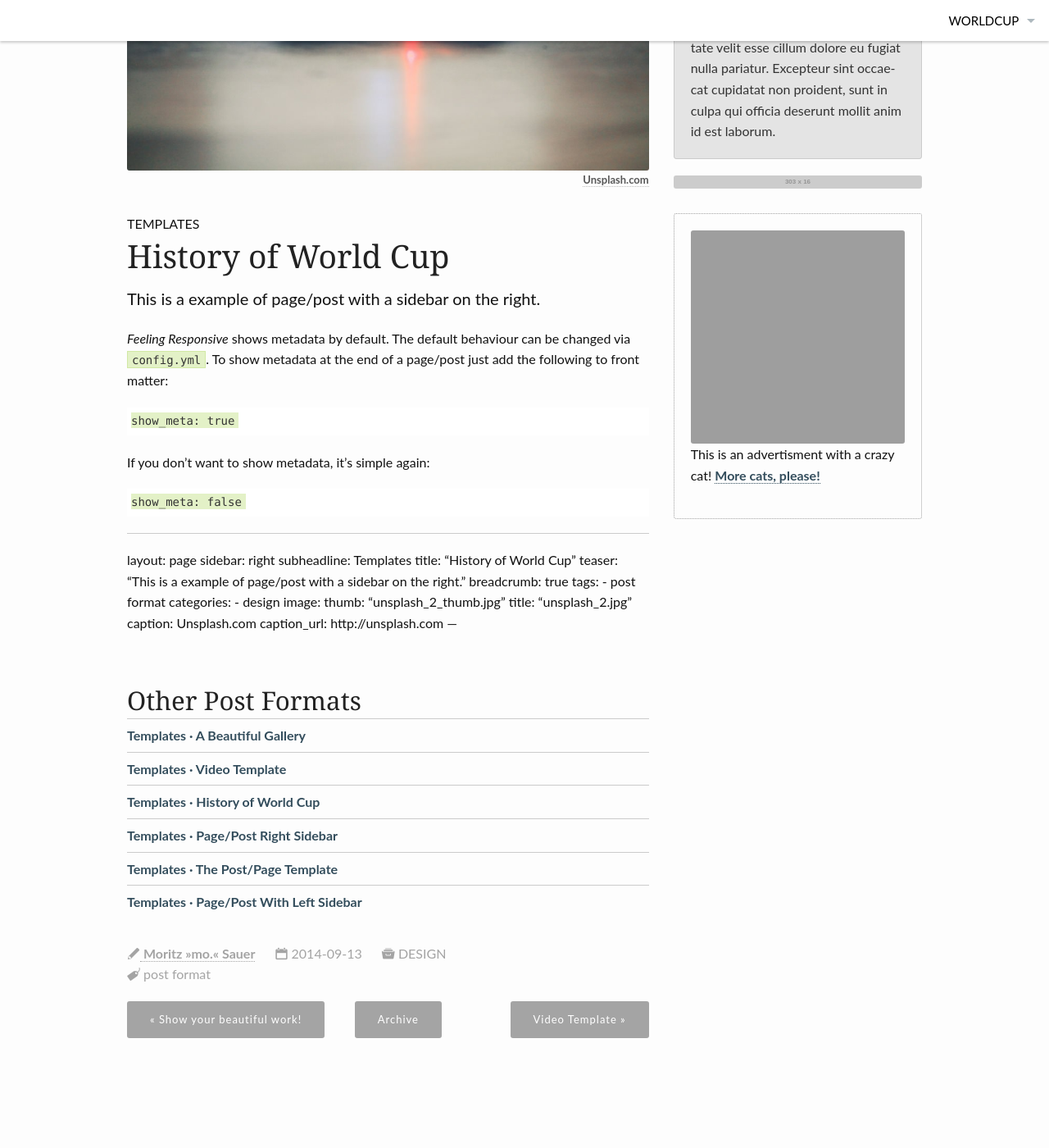
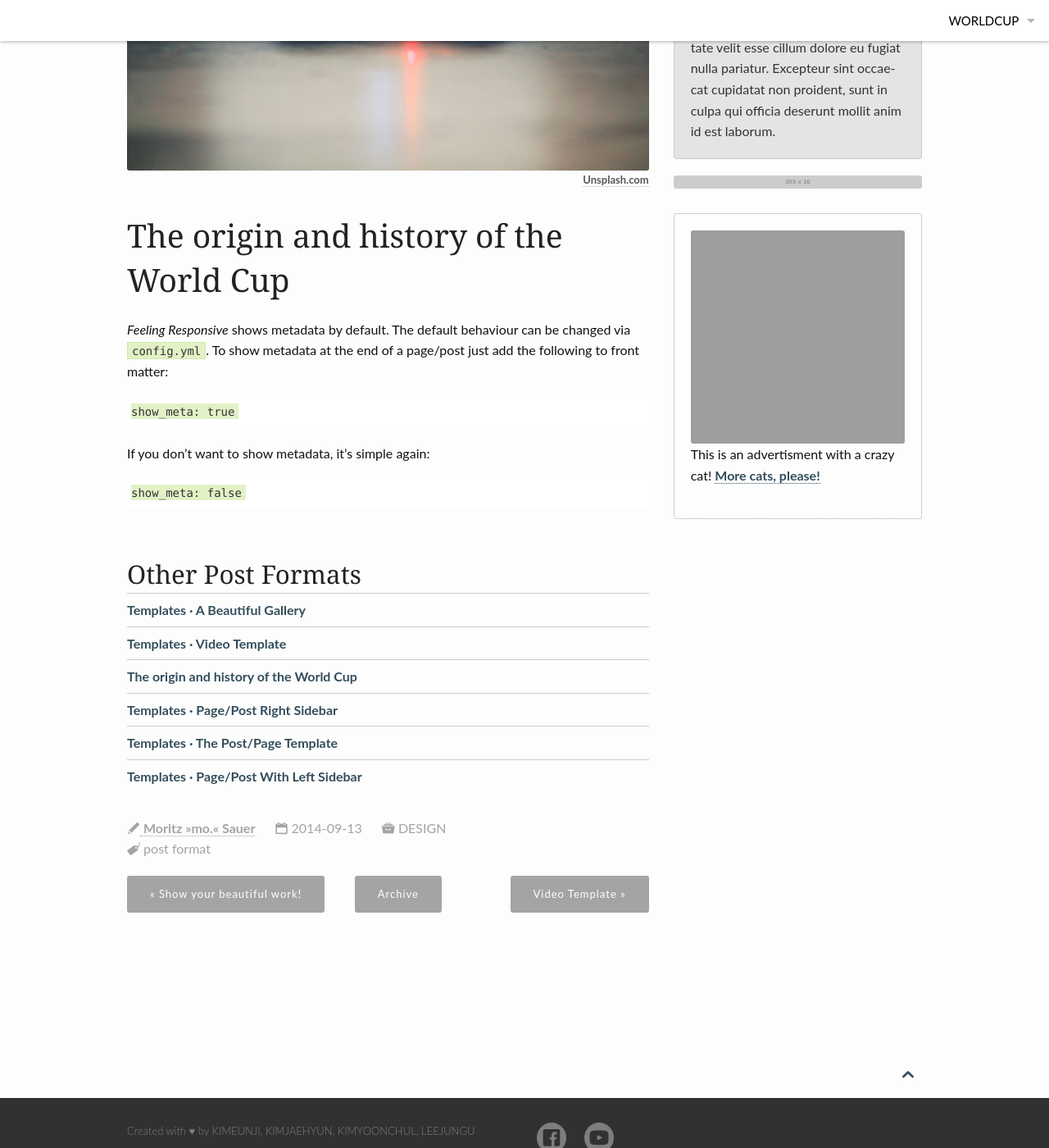
Before and after one commit to suriworld/suriworld.github.com, a Jekyll site: the page built from _posts/design/2014-09-13-grid.md, in a window 1280 px wide and 1400 px high, scrolled down 500 px. Shown: the whole window at 82% size. Built offline with Jekyll 4.4.1, drawn with Linux system fonts in a browser that asks for light colours; some of the changed text lies outside the part shown; grey boxes are pictures that could not be loaded.

Commit message:
Update 2014-09-13-grid.md

```diff
--- a/_posts/design/2014-09-13-grid.md
+++ b/_posts/design/2014-09-13-grid.md
@@ -1,9 +1,9 @@
 ---
 layout: page
 sidebar: right
-subheadline: Templates
-title:  "The origin of the World Cup"
-teaser: "This is a example of page/post with a sidebar on the right."
+subheadline:
+title:  "The origin and history of the World Cup"
+teaser: ""
 breadcrumb: true
 tags:
     - post format
@@ -14,7 +14,6 @@ image:
     title: "unsplash_2.jpg"
     caption: Unsplash.com
     caption_url: http://unsplash.com
-title:  "History of World Cup"
 ---
 *Feeling Responsive* shows metadata by default. The default behaviour can be changed via `config.yml`. To show metadata at the end of a page/post just add the following to front matter:
 
@@ -27,23 +26,7 @@ If you don't want to show metadata, it's simple again:
 ~~~
 show_meta: false
 ~~~
----
-layout: page
-sidebar: right
-subheadline: Templates
-title:  "History of World Cup"
-teaser: "This is a example of page/post with a sidebar on the right."
-breadcrumb: true
-tags:
-    - post format
-categories:
-    - design
-image:
-    thumb: "unsplash_2_thumb.jpg"
-    title: "unsplash_2.jpg"
-    caption: Unsplash.com
-    caption_url: http://unsplash.com
----
+
 
 ## Other Post Formats
 {: .t60 }
```
